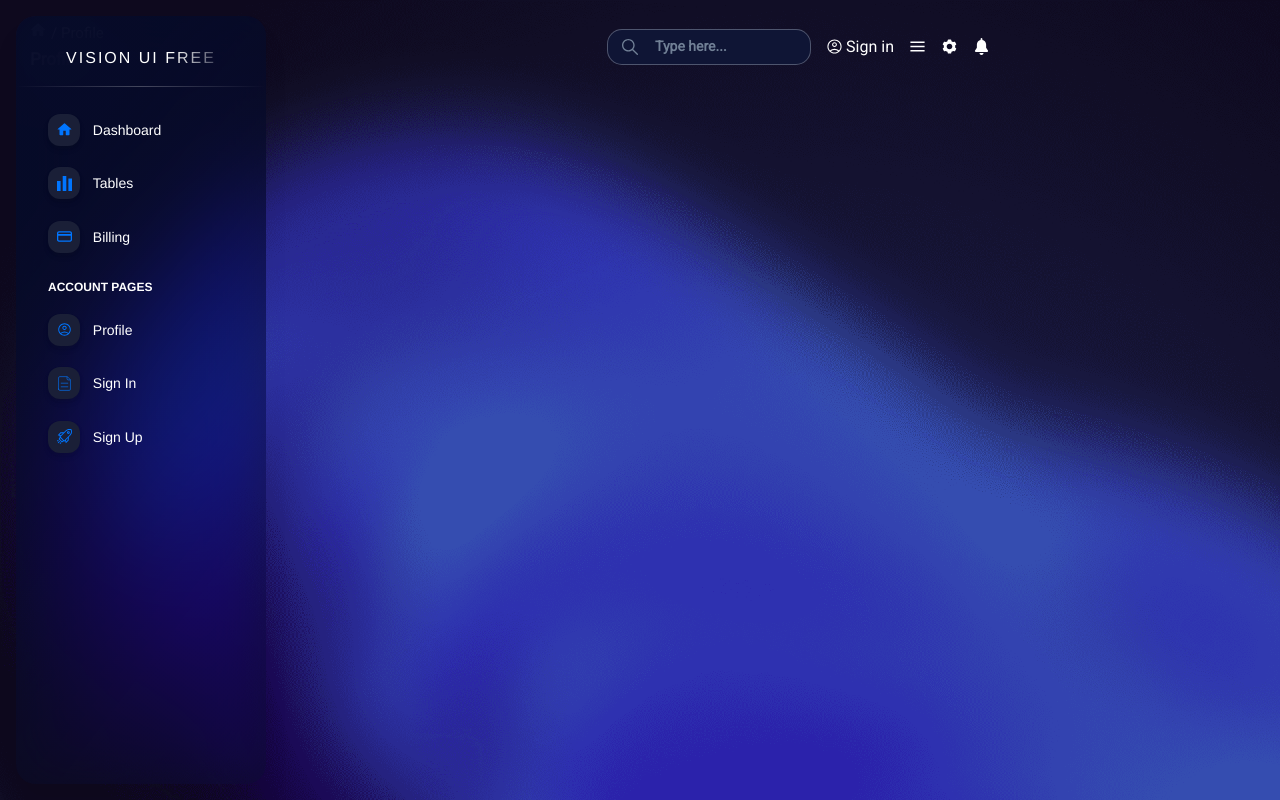
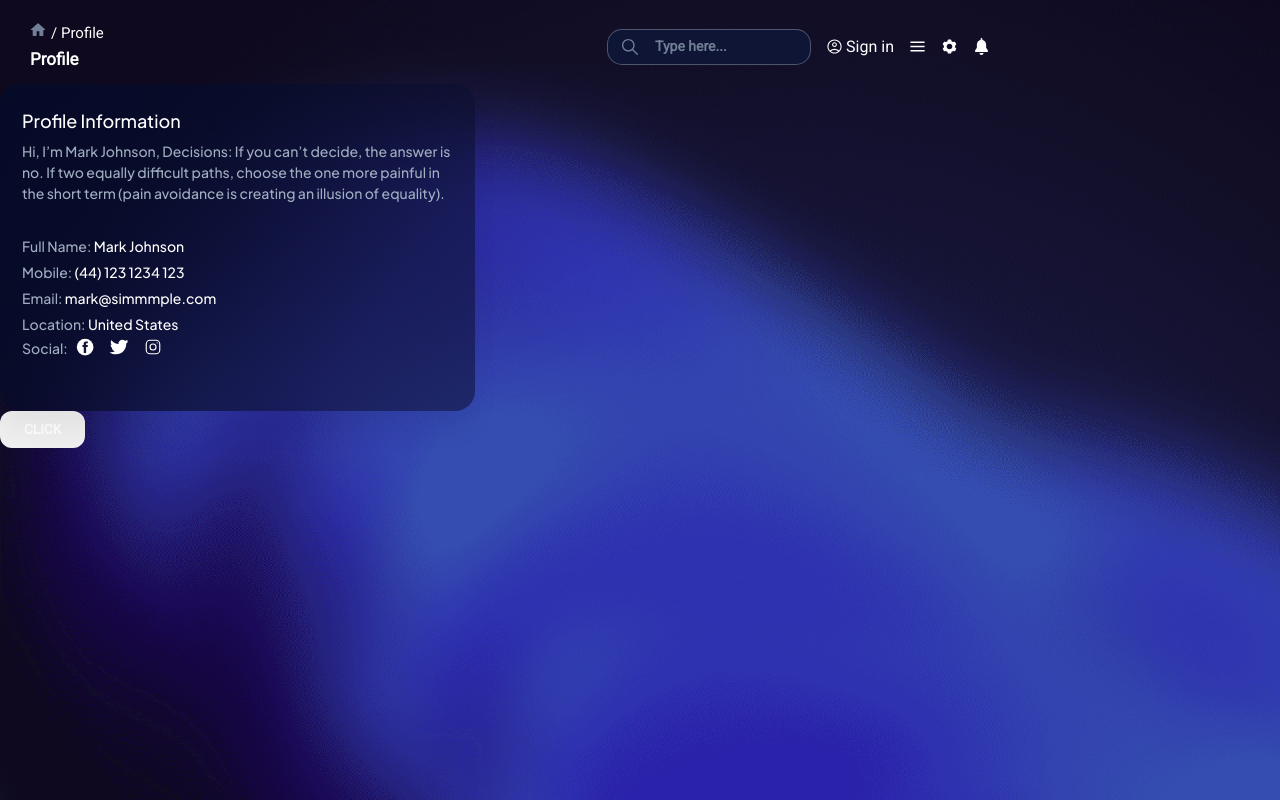
Before and after one commit to Alex-Hovsepyan/Dashboard, a React (Create React App) app: page /profile in a window 1280 px wide. Built offline with nearby package versions, Linux system fonts and the light colour scheme.

Commit message:
Lazy, classnames, redux

```diff
--- a/package.json
+++ b/package.json
@@ -13,9 +13,11 @@
     "react-apexcharts": "^1.4.0",
     "react-circular-progressbar": "^2.1.0",
     "react-dom": "^18.2.0",
+    "react-redux": "^8.0.2",
     "react-router-dom": "^6.3.0",
     "react-scripts": "5.0.1",
     "react-toastify": "^9.0.8",
+    "redux": "^4.2.0",
     "web-vitals": "^2.1.4"
   },
   "scripts": {
--- a/src/Custom/CustomSwitcher/CustomSwitcher.js
+++ b/src/Custom/CustomSwitcher/CustomSwitcher.js
@@ -3,7 +3,6 @@ import s from "./CustomSwitcher.module.scss";
 
 const CustomSwitcher = ({ label }) => {
     const [ checked, setChecked ] = useState(false);
-    console.log(checked)
     return (<div className={s.switcherWrapper} >
         <label className={s.switch}>
             <input type="checkbox" checked={checked} onChange={() => setChecked(!checked)} />
--- a/src/GeneralHeader/GeneralHeader.js
+++ b/src/GeneralHeader/GeneralHeader.js
@@ -2,6 +2,7 @@ import { useState } from "react";
 import styles from "./GeneralHeader.module.scss";
 import LeftPart from "./LeftPart";
 import RightPart from "./RightPart";
+import classNames from "classnames";
 
 function GeneralHeader ({ locationName }) {
     const [ fix, setFix ] = useState(false);
@@ -13,7 +14,10 @@ function GeneralHeader ({ locationName }) {
     window.addEventListener('scroll', handleScroll);
 
     return (
-        <header className={`${styles.generalheader} ${fix ? styles.sticky : ''}`}>
+        // <header className={`${styles.generalheader} ${fix ? styles.sticky : ''}`}>
+        <header className={classNames(styles.generalheader, {
+            [styles.sticky]: fix
+        })}>
             <LeftPart locationName={locationName} />
             <RightPart />
         </header>
--- a/src/Profile/Profile.js
+++ b/src/Profile/Profile.js
@@ -1,19 +1,29 @@
+import { useState, lazy, Suspense } from "react";
 import GeneralHeader from "../GeneralHeader/GeneralHeader";
 import Sidebar from "../Sidebar/Sidebar";
-import CarInformation from "./CarInformation/CarInformation";
+// import CarInformation from "./CarInformation/CarInformation";
 import s from "./Profile.module.scss";
-import ProfileInformation from "./ProfileInformation/ProfileInformtion";
+// import ProfileInformation from "./ProfileInformation/ProfileInformtion";
+
+
+const CarInformation = lazy(() => import("./CarInformation/CarInformation"));
+const ProfileInformation = lazy(() => import("./ProfileInformation/ProfileInformtion"));
 
 function Profile() {
+    const [ isClicked, setClick ] = useState(false);
     return (
         <div className={s.profileContainer}>
-            <Sidebar />
+            {/* <Sidebar /> */}
             <div className={s.mainContainer}>
                 <div className={s.header}>
                     <GeneralHeader locationName={"Profile"}/>
                 </div>
                 <div className={s.mainPart}>
                 </div>
+                <Suspense fallback={<div className={s.loading}>Loading...</div>}>
+                    {isClicked ? <CarInformation /> : <ProfileInformation />}
+                </Suspense>
+                <button onClick={() => setClick(!isClicked)}>click</button>
             </div>
         </div>
     )
--- a/src/Profile/Profile.module.scss
+++ b/src/Profile/Profile.module.scss
@@ -14,3 +14,9 @@
         }
     }
 }
+
+.loading{
+    width: 500px;
+    height: 500px;
+    background-color: red;
+}
```
Also changed, not shown: 1 other file (tests, documents, lock files or other folders).
